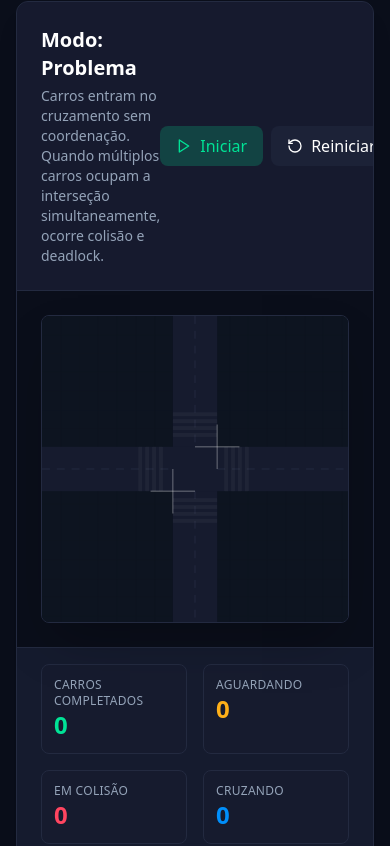
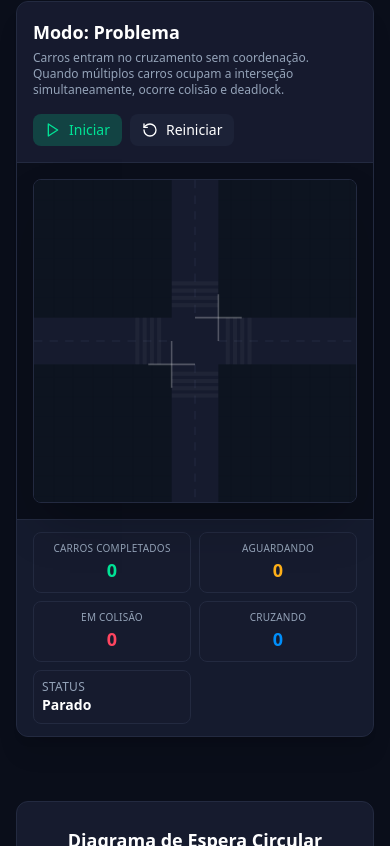
Before and after one commit to Daniel-Colonheze/Simulador-de-Deadlock-em-Transito, a Next.js app: page / in a window 390 px wide. Shown: the part 1358-2204 px from the top of the page. Built offline with nearby package versions, Linux system fonts and the light colour scheme.

Commit message:
Responsividade

```diff
--- a/components/SimulationCanvas.tsx
+++ b/components/SimulationCanvas.tsx
@@ -24,8 +24,9 @@ export function SimulationCanvas({ mode, title, description }: SimulationCanvasP
     const updateSize = () => {
       if (!containerRef.current || !canvasRef.current) return;
       const containerWidth = containerRef.current.clientWidth;
-      const size = Math.min(containerWidth, window.innerHeight * 0.7);
-      const newScale = size / W;
+      // Limita o tamanho máximo para não ficar enorme em desktop
+      const maxSize = Math.min(containerWidth, 600);
+      const newScale = maxSize / W;
       setScale(newScale);
       canvasRef.current.width = W * newScale;
       canvasRef.current.height = H * newScale;
@@ -42,26 +43,37 @@ export function SimulationCanvas({ mode, title, description }: SimulationCanvasP
       transition={{ duration: 0.5 }}
       className="bg-card rounded-xl border border-border overflow-hidden shadow-xl"
     >
-      <div className="p-6 border-b border-border bg-secondary/50">
-        <div className="flex items-center justify-between">
+      {/* Header com título e botões responsivos */}
+      <div className="p-4 sm:p-6 border-b border-border bg-secondary/50">
+        <div className="flex flex-col sm:flex-row sm:items-center sm:justify-between gap-4">
           <div>
-            <h3 className="text-xl font-semibold text-foreground">{title}</h3>
-            <p className="text-sm text-muted-foreground mt-1">{description}</p>
+            <h3 className="text-lg sm:text-xl font-semibold text-foreground">{title}</h3>
+            <p className="text-xs sm:text-sm text-muted-foreground mt-1">{description}</p>
           </div>
           <div className="flex items-center gap-2">
             <button
               onClick={toggleRun}
-              className={`flex items-center gap-2 px-4 py-2 rounded-lg font-medium transition-all ${
+              className={`flex items-center gap-2 px-3 py-1.5 sm:px-4 sm:py-2 rounded-lg font-medium transition-all text-sm sm:text-base ${
                 running
                   ? "bg-accent-north/20 text-accent-north hover:bg-accent-north/30"
                   : "bg-accent-south/20 text-accent-south hover:bg-accent-south/30"
               }`}
             >
-              {running ? <><Pause className="w-4 h-4" /><span>Pausar</span></> : <><Play className="w-4 h-4" /><span>Iniciar</span></>}
+              {running ? (
+                <>
+                  <Pause className="w-4 h-4" />
+                  <span>Pausar</span>
+                </>
+              ) : (
+                <>
+                  <Play className="w-4 h-4" />
+                  <span>Iniciar</span>
+                </>
+              )}
             </button>
             <button
               onClick={reset}
-              className="flex items-center gap-2 px-4 py-2 rounded-lg font-medium bg-muted/50 text-foreground hover:bg-muted transition-all"
+              className="flex items-center gap-2 px-3 py-1.5 sm:px-4 sm:py-2 rounded-lg font-medium bg-muted/50 text-foreground hover:bg-muted transition-all text-sm sm:text-base"
             >
               <RotateCcw className="w-4 h-4" />
               <span>Reiniciar</span>
@@ -70,8 +82,12 @@ export function SimulationCanvas({ mode, title, description }: SimulationCanvasP
         </div>
       </div>
 
-      <div className="p-6 bg-background flex justify-center">
-        <div ref={containerRef} className="relative rounded-lg overflow-hidden shadow-2xl border border-border w-full max-w-[620px]">
+      {/* Canvas responsivo */}
+      <div className="p-4 sm:p-6 bg-background flex justify-center">
+        <div
+          ref={containerRef}
+          className="relative rounded-lg overflow-hidden shadow-2xl border border-border w-full max-w-[600px]"
+        >
           <canvas ref={canvasRef} className="block w-full h-auto" style={{ aspectRatio: "1 / 1" }} />
           {stats.deadlocked && (
             <motion.div
@@ -80,27 +96,42 @@ export function SimulationCanvas({ mode, title, description }: SimulationCanvasP
               className="absolute inset-0 flex items-center justify-center bg-accent-north/20 backdrop-blur-sm"
             >
               <motion.div
-                animate={{ boxShadow: ["0 0 20px rgba(255,69,96,0.3)", "0 0 40px rgba(255,69,96,0.6)", "0 0 20px rgba(255,69,96,0.3)"] }}
+                animate={{
+                  boxShadow: [
+                    "0 0 20px rgba(255,69,96,0.3)",
+                    "0 0 40px rgba(255,69,96,0.6)",
+                    "0 0 20px rgba(255,69,96,0.3)",
+                  ],
+                }}
                 transition={{ duration: 1, repeat: Infinity }}
-                className="bg-card border-2 border-accent-north rounded-xl px-8 py-6 text-center"
+                className="bg-card border-2 border-accent-north rounded-xl px-4 py-3 sm:px-8 sm:py-6 text-center"
               >
-                <h4 className="text-2xl font-bold text-accent-north mb-2">DEADLOCK DETECTADO!</h4>
-                <p className="text-foreground/80">Todos os carros estão bloqueados uns pelos outros</p>
+                <h4 className="text-lg sm:text-2xl font-bold text-accent-north mb-1 sm:mb-2">
+                  DEADLOCK DETECTADO!
+                </h4>
+                <p className="text-xs sm:text-sm text-foreground/80">
+                  Todos os carros estão bloqueados uns pelos outros
+                </p>
               </motion.div>
             </motion.div>
           )}
         </div>
       </div>
 
-      <div className="px-6 py-4 border-t border-border bg-secondary/30">
-        <div className="grid grid-cols-2 md:grid-cols-5 gap-4">
+      {/* Estatísticas responsivas */}
+      <div className="px-4 py-3 sm:px-6 sm:py-4 border-t border-border bg-secondary/30">
+        <div className="grid grid-cols-2 sm:grid-cols-5 gap-2 sm:gap-4">
           <StatCard label="Carros Completados" value={stats.completed} color="text-accent-south" />
           <StatCard label="Aguardando" value={stats.waiting} color="text-accent-west" />
           <StatCard label="Em Colisão" value={stats.broken} color="text-accent-north" />
           <StatCard label="Cruzando" value={stats.crossing} color="text-accent-east" />
-          <div className="bg-card rounded-lg p-3 border border-border">
+          <div className="bg-card rounded-lg p-2 sm:p-3 border border-border">
             <p className="text-xs text-muted-foreground uppercase tracking-wide">Status</p>
-            <p className={`text-lg font-semibold ${stats.deadlocked ? "text-accent-north animate-pulse" : "text-foreground"}`}>
+            <p
+              className={`text-sm sm:text-lg font-semibold ${
+                stats.deadlocked ? "text-accent-north animate-pulse" : "text-foreground"
+              }`}
+            >
               {stats.deadlocked ? "DEADLOCK" : running ? "Executando" : "Parado"}
             </p>
           </div>
@@ -118,9 +149,9 @@ interface StatCardProps {
 
 function StatCard({ label, value, color }: StatCardProps) {
   return (
-    <div className="bg-card rounded-lg p-3 border border-border">
-      <p className="text-xs text-muted-foreground uppercase tracking-wide">{label}</p>
-      <p className={`text-2xl font-bold ${color}`}>{value}</p>
+    <div className="bg-card rounded-lg p-2 sm:p-3 border border-border text-center sm:text-left">
+      <p className="text-[10px] sm:text-xs text-muted-foreground uppercase tracking-wide">{label}</p>
+      <p className={`text-lg sm:text-2xl font-bold ${color}`}>{value}</p>
     </div>
   );
 }
```
